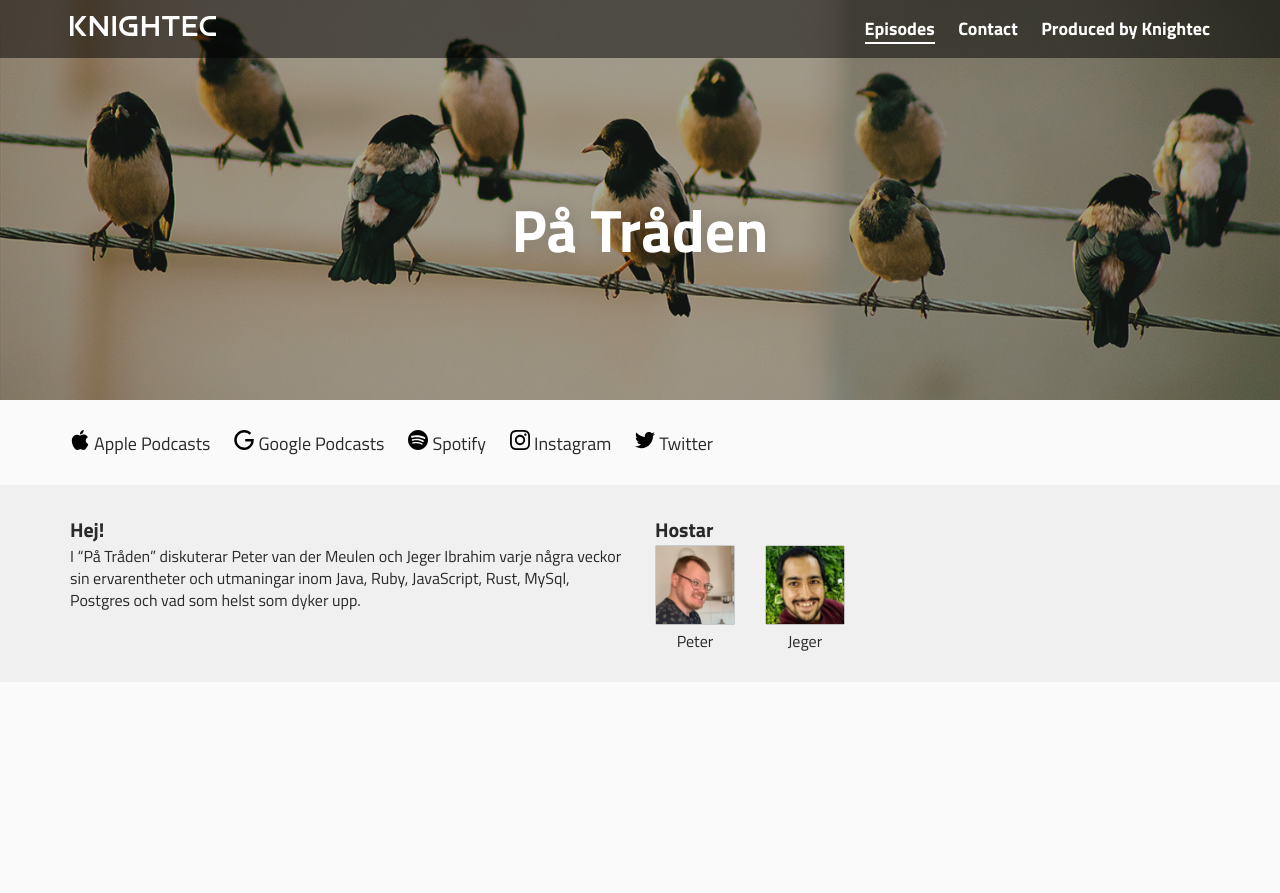
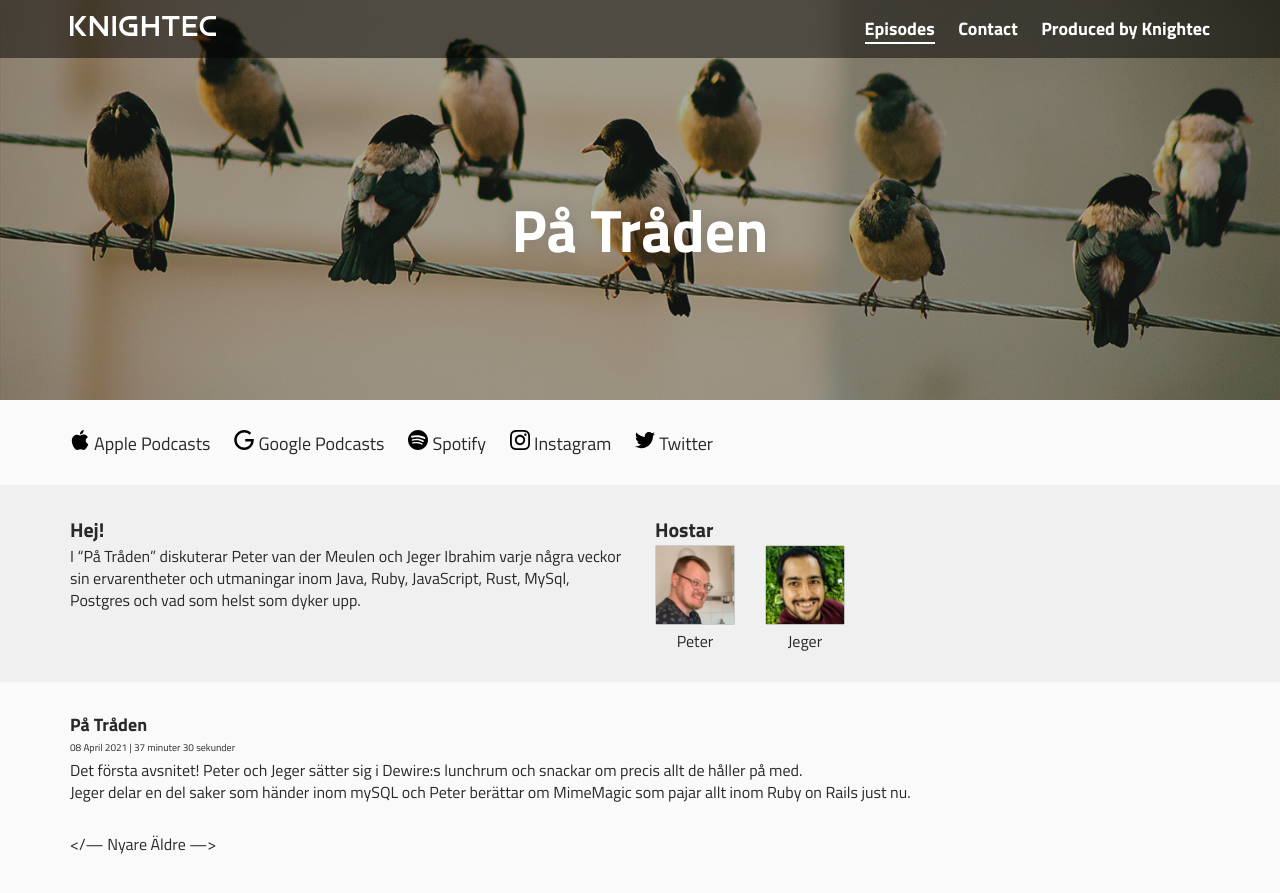
Before and after one commit to Pa-Traden/pa-traden-source-code, a Jekyll site: the page built from index.markdown, in a window 1280 px wide. Shown: the top 893 px of the page. Built offline with Jekyll 4.4.1, drawn with Linux system fonts in a browser that asks for light colours; the list of posts is cut into pages by our own code.

Commit message:
Add pagination and basic block structure

```diff
--- a/Gemfile
+++ b/Gemfile
@@ -32,3 +32,5 @@ gem "wdm", "~> 0.1.1", :platforms => [:mingw, :x64_mingw, :mswin]
 gem "webrick", "~> 1.7"
 
 gem 'jekyll-sass-converter'
+
+gem "jekyll-paginate-v2", "~> 3.0"
--- a/_config.yml
+++ b/_config.yml
@@ -32,10 +32,18 @@ github_username:  jekyll
 # Build settings
 plugins:
   - jekyll-feed
+  - jekyll-paginate-v2
+
+gems:
+  - jekyll-paginate-v2
 
 sass:
   sass_dir: _sass
   style: compressed
+
+pagination:
+  enabled: true
+  per_page: 5
 
 # Exclude from processing.
 # The following items will not be processed, by default.
--- a/_layouts/home.html
+++ b/_layouts/home.html
@@ -34,3 +36,44 @@ layout: default
       </div>
     </div>
   </div>
+{% endunless %}
+
+<div class="post-container">
+  {% for post in paginator.posts %}
+    <div class="post-teaser-block">
+      <div class="content-container">
+        <h2>
+          <a href="{{ post.url | relative_url }}">
+            {{ post.title | escape }}
+          </a>
+        </h2>
+        <div class="date">
+          {{ post.date_human }}
+          |
+          {{ post.length }}
+        </div>
+        <div class="excerpt">
+          <a href="{{ post.url | relative_url }}">
+            {{ post.excerpt }}
+          </a>
+        </div>
+      </div>
+    </div>
+  {% endfor %}
+</div>
+
+<div class="pagination">
+  <div class="content-container">
+    {% if paginator.next_page %}
+    <a class="pagination-button pagination-active next" href="{{ paginator.next_page_path }}">&lt;/— Nyare</a>
+    {% else %}
+      <span class="pagination-button">&lt;/— Nyare</span>
+    {% endif %}
+
+    {% if paginator.previous_page %}
+      <a class="pagination-button pagination-active" href="{{ paginator.previous_page_path }}">Äldre</a>
+    {% else %}
+      <span class="pagination-button">Äldre —&gt;</span>
+    {% endif %}
+  </div>
+</div>
--- a/_posts/2021-04-08-welcome-to-jekyll.markdown
+++ b/_posts/2021-04-08-welcome-to-jekyll.markdown
@@ -1,29 +1,18 @@
 ---
 layout: post
-title:  "Welcome to Jekyll!"
-date:   2021-04-08 15:16:46 +0200
+title: 'På Tråden'
+date: 2021-04-08 15:16:46 +0200
+date_human: 08 April 2021
+length: 37 minuter 30 sekunder
 categories: jekyll update
 ---
-You’ll find this post in your `_posts` directory. Go ahead and edit it and re-build the site to see your changes. You can rebuild the site in many different ways, but the most common way is to run `jekyll serve`, which launches a web server and auto-regenerates your site when a file is updated.
 
-Jekyll requires blog post files to be named according to the following format:
+Det första avsnitet!
+Peter och Jeger sätter sig i Dewire:s lunchrum och snackar om precis allt de
+håller på med.
+Jeger delar en del saker som händer inom mySQL och Peter
+berättar om MimeMagic som pajar allt inom Ruby on Rails just nu.
 
-`YEAR-MONTH-DAY-title.MARKUP`
+<!--more-->
 
-Where `YEAR` is a four-digit number, `MONTH` and `DAY` are both two-digit numbers, and `MARKUP` is the file extension representing the format used in the file. After that, include the necessary front matter. Take a look at the source for this post to get an idea about how it works.
-
-Jekyll also offers powerful support for code snippets:
-
-{% highlight ruby %}
-def print_hi(name)
-  puts "Hi, #{name}"
-end
-print_hi('Tom')
-#=> prints 'Hi, Tom' to STDOUT.
-{% endhighlight %}
-
-Check out the [Jekyll docs][jekyll-docs] for more info on how to get the most out of Jekyll. File all bugs/feature requests at [Jekyll’s GitHub repo][jekyll-gh]. If you have questions, you can ask them on [Jekyll Talk][jekyll-talk].
-
-[jekyll-docs]: https://jekyllrb.com/docs/home
-[jekyll-gh]:   https://github.com/jekyll/jekyll
-[jekyll-talk]: https://talk.jekyllrb.com/
+Foo bar baz post content
--- a/_sass/fonts.scss
+++ b/_sass/fonts.scss
@@ -16,3 +16,9 @@ h1 {
   font-weight: bold;
   line-height: 30px;
 }
+
+h2 {
+  font-size: 18px;
+  font-weight: bold;
+  line-height: 25px;
+}
--- a/_sass/pages/home.scss
+++ b/_sass/pages/home.scss
@@ -2,7 +2,7 @@
   background: var(--content-block-bg-color);
 
   .content-inner {
-    padding: 30px 0;
+    padding: 15px 0;
     display: inline-flex;
     flex-direction: row;
     flex-wrap: wrap;
@@ -16,6 +16,7 @@
     flex-basis: 100%;
     flex: 1;
     flex-basis: 250px;
+    padding: 15px 0;
   }
 
   .person {
@@ -54,3 +55,24 @@
     }
   }
 }
+
+.post-container {
+  padding: 15px 0;
+
+  .post-teaser-block {
+    padding: 15px 0;
+
+    .date {
+      font-size: 10px;
+    }
+
+    a {
+      color: var(--main-text-color);
+      text-decoration: none;
+
+      &:hover {
+        color: var(--main-text-hover-color);
+      }
+    }
+  }
+}
--- a/index.markdown
+++ b/index.markdown
@@ -1,11 +1,11 @@
 ---
 layout: home
+pagination:
+  enabled: true
 title: Hem
 path: home
 ---
 
-# Hej!
-
 I "På Tråden" diskuterar Peter van der Meulen och Jeger Ibrahim varje några
 veckor sin ervarentheter och utmaningar inom Java, Ruby, JavaScript, Rust,
 MySql, Postgres och vad som helst som dyker upp.
```
Also changed, not shown: other parts of _layouts/home.html (+2 -0 lines), Gemfile.lock. Lines whose indentation alone changed are shown as unchanged.
